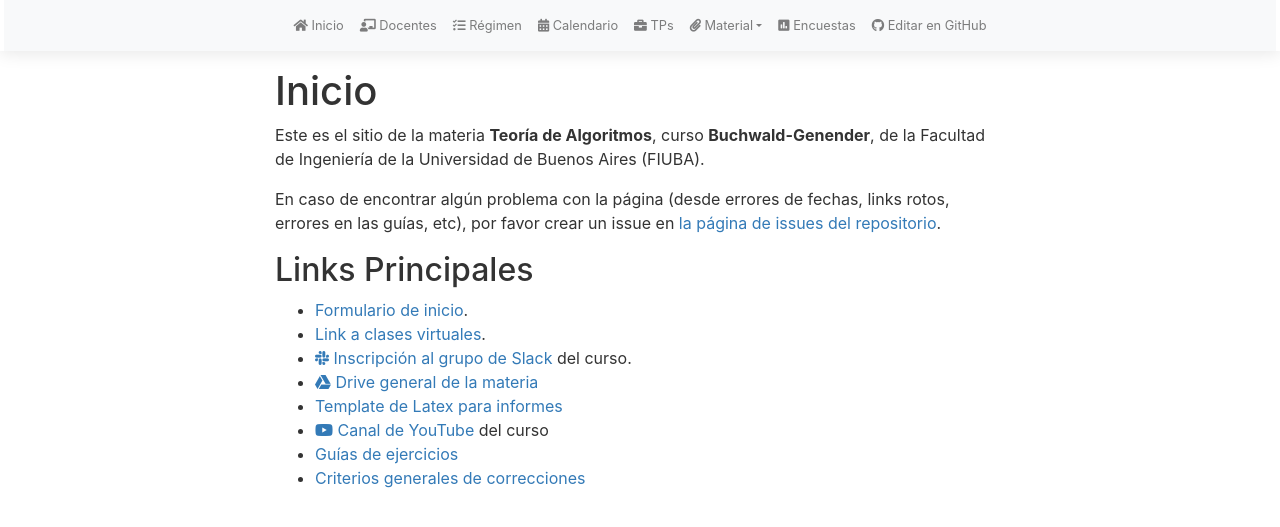
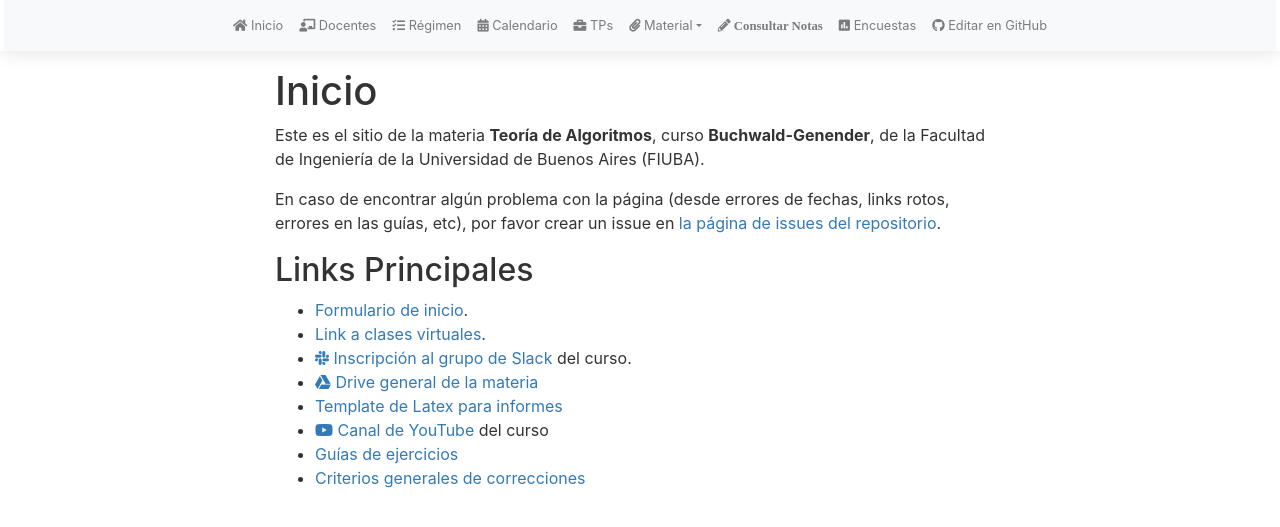
Before and after one commit to algoritmos-rw/tda_bg, a Jekyll site: the page built from index.md, in a window 1280 px wide. Shown: the top 527 px of the page. Built offline with Jekyll 4.4.1, drawn with Linux system fonts in a browser that asks for light colours; nearby versions of some CDN libraries; our own code applies the rules of GitHub Pages for plain Markdown files.

Commit message:
Consulta notas (#49)

```diff
--- a/_data/sitios.yml
+++ b/_data/sitios.yml
@@ -3,4 +3,5 @@ youtube: https://www.youtube.com/@algoritmos-fiuba-buchwald
 slack_inv: https://join.slack.com/t/tdafiuba/signup
 rpl: https://myrpl.ar
 template_latex: https://www.overleaf.com/read/bhwnwxxbmdhp
+notas: https://algoritmos-rw.dijkstra.ar/notas-tda/
 doc_criterios_grales: https://docs.google.com/document/d/12Li9W7FIn_WeJ5fXO8-DqmgNCz0N7ft9vlln__ORslY
--- a/_includes/header.html
+++ b/_includes/header.html
@@ -29,6 +29,7 @@
             </li>
           </ul>
         </li>
+        <li class="nav-item {% if page.permalink == '/' %}active{% endif %}"><a class="nav-link" href="{{site.data.sitios.notas}}"><span class="fa fa-pencil-alt"/> Consultar Notas</a></li>
         <li class="nav-item {% if page.permalink == '/encuestas/' %}active{% endif %}"><a class="nav-link" href="{{ '/encuestas/' | relative_url }}"><span class="fa fa-poll"></span> Encuestas</a></li>
         <li class="nav-item">
           <a href="{{site.github.repository_url}}/blob/master/{{page.path}}" class="nav-link" target="_blank"><span class="fab fa-github"></span> Editar en GitHub</a>
```
